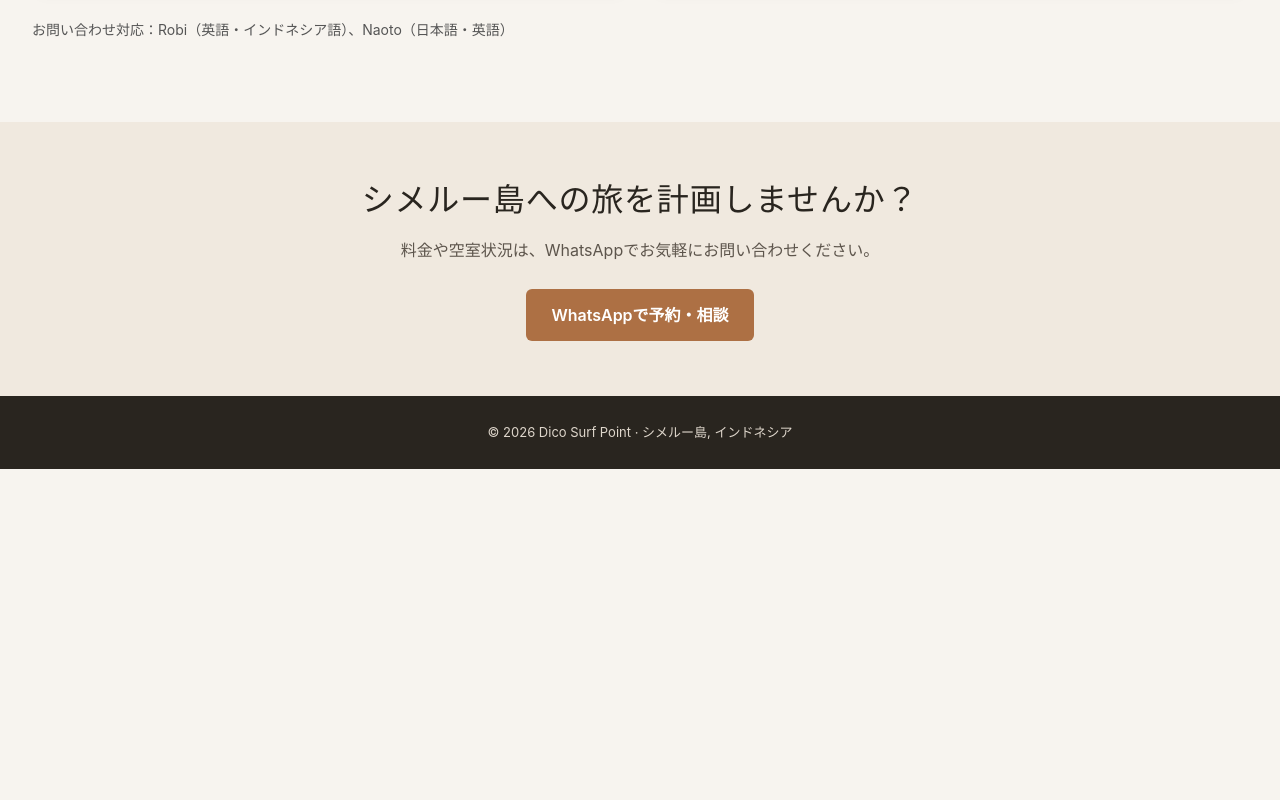
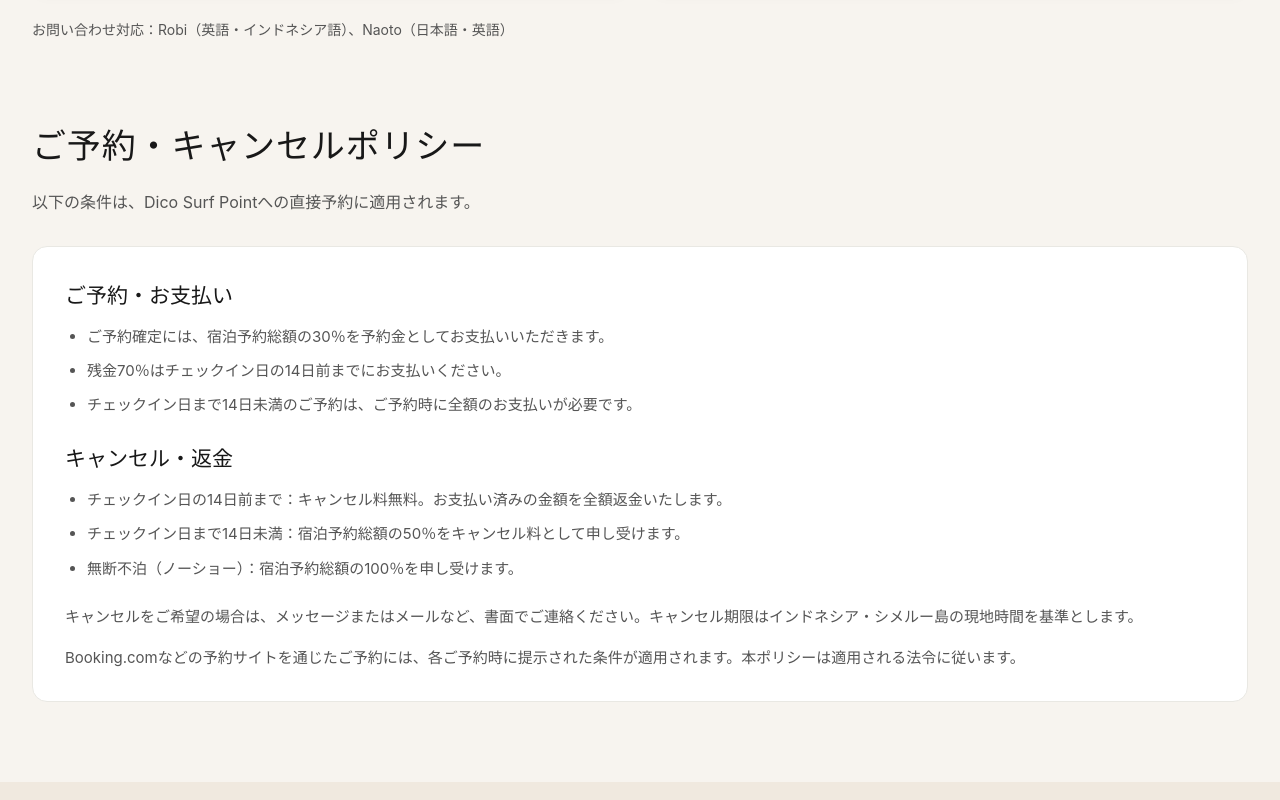
Before and after one commit to JMOJPG/DicoSurfPoint, a plain HTML site: page contact-jp.html in a window 1280 px wide. Shown: the part 1240-2040 px from the top of the page. Before the commit the page ends 1709 px from the top, so only its background shows below. Drawn offline with Linux system fonts and the light colour scheme.

Commit message:
Update contact-jp.html

```diff
--- a/contact-jp.html
+++ b/contact-jp.html
@@ -44,6 +44,7 @@ header{height:88px;background:#fff;display:flex;align-items:center;gap:22px;padd
 .contact-card{box-shadow:0 3px 14px rgba(41,37,31,.035)}
 @media(min-width:801px){.section{padding:80px 32px}.contact-grid{gap:22px}}
 @media(max-width:800px){.hero h1{font-weight:400}.section{padding:46px 20px}}
+.policy-section{padding-top:0;scroll-margin-top:110px}.policy-card{max-width:100%;background:#fff;border:1px solid #e9e8e3;border-radius:15px;padding:30px 32px}.policy-card h3{font-family:Georgia,serif;font-weight:400;font-size:21px;margin:0 0 10px}.policy-card p,.policy-card li{font-size:15px;color:#555}.policy-card ul{padding-left:22px;margin:0 0 22px}.policy-card li{margin-bottom:8px}.policy-card p:last-child{margin-bottom:0}@media(max-width:800px){.policy-card{padding:23px 22px}}
 </style>
 </head>
 <body>
@@ -52,7 +53,7 @@ header{height:88px;background:#fff;display:flex;align-items:center;gap:22px;padd
 <div class="lang"><a href="contact.html" lang="en">EN</a> &nbsp;|&nbsp; <a class="current" href="contact-jp.html" lang="ja" aria-current="page">JP</a></div>
 <button class="menu-btn" type="button" aria-label="メニューを開く" aria-expanded="false" aria-controls="jp-navigation"><span></span><span></span><span></span></button>
 <nav id="jp-navigation" class="nav" aria-label="メインメニュー">
-<a href="index-jp.html">ホーム</a><a href="rooms-jp.html">客室</a><a href="activities-jp.html">アクティビティ</a><a href="offers-jp.html">特別プラン</a><a href="info-jp.html">情報</a><a href="contact-jp.html" aria-current="page">お問い合わせ</a>
+<a href="index-jp.html">ホーム</a><a href="rooms-jp.html">お部屋</a><a href="activities-jp.html">アクティビティ</a><a href="offers-jp.html">特別プラン</a><a href="info-jp.html">ご案内</a><a href="contact-jp.html" aria-current="page">ご予約</a>
 </nav>
 </header>
 <main>
@@ -64,6 +65,9 @@ header{height:88px;background:#fff;display:flex;align-items:center;gap:22px;padd
 <article class="contact-card"><h3>Facebook</h3><p>Dico Surf PointのFacebookページからもご連絡いただけます。</p><a class="contact-link secondary" href="https://www.facebook.com/share/17xea29cLf/?mibextid=wwXIfr" target="_blank" rel="noopener noreferrer">Facebookを開く ↗</a></article>
 <article class="contact-card"><h3>メール</h3><p>ご質問や詳しいご相談はメールでも受け付けています。</p><a class="contact-link secondary" href="mailto:dicosurfpoint@gmail.com?subject=Dico%20Surf%20Point%20%E5%AE%BF%E6%B3%8A%E3%81%AE%E3%81%8A%E5%95%8F%E3%81%84%E5%90%88%E3%82%8F%E3%81%9B">メールを送る ↗</a></article>
 </div><p class="team-note">お問い合わせ対応：Robi（英語・インドネシア語）、Naoto（日本語・英語）</p></section>
+<section class="section policy-section" id="booking-policy"><h2>ご予約・キャンセルポリシー</h2><p class="intro">以下の条件は、Dico Surf Pointへの直接予約に適用されます。</p>
+<div class="policy-card"><h3>ご予約・お支払い</h3><ul><li>ご予約確定には、宿泊予約総額の30％を予約金としてお支払いいただきます。</li><li>残金70％はチェックイン日の14日前までにお支払いください。</li><li>チェックイン日まで14日未満のご予約は、ご予約時に全額のお支払いが必要です。</li></ul>
+<h3>キャンセル・返金</h3><ul><li>チェックイン日の14日前まで：キャンセル料無料。お支払い済みの金額を全額返金いたします。</li><li>チェックイン日まで14日未満：宿泊予約総額の50％をキャンセル料として申し受けます。</li><li>無断不泊（ノーショー）：宿泊予約総額の100％を申し受けます。</li></ul><p>キャンセルをご希望の場合は、メッセージまたはメールなど、書面でご連絡ください。キャンセル期限はインドネシア・シメルー島の現地時間を基準とします。</p><p>Booking.comなどの予約サイトを通じたご予約には、各ご予約時に提示された条件が適用されます。本ポリシーは適用される法令に従います。</p></div></section>
 <section class="cta"><h2>シメルー島への旅を計画しませんか？</h2><p>料金や空室状況は、WhatsAppでお気軽にお問い合わせください。</p><a class="button" href="https://wa.me/61466013700?text=%E3%81%93%E3%82%93%E3%81%AB%E3%81%A1%E3%81%AF%E3%80%82Dico%20Surf%20Point%E3%81%AE%E5%AE%BF%E6%B3%8A%E6%96%99%E9%87%91%E3%81%A8%E7%A9%BA%E5%AE%A4%E7%8A%B6%E6%B3%81%E3%82%92%E7%9F%A5%E3%82%8A%E3%81%9F%E3%81%84%E3%81%A7%E3%81%99%E3%80%82" target="_blank" rel="noopener noreferrer">WhatsAppで予約・相談</a></section>
 </main>
 <footer class="footer">© 2026 Dico Surf Point · シメルー島, インドネシア</footer>
```
